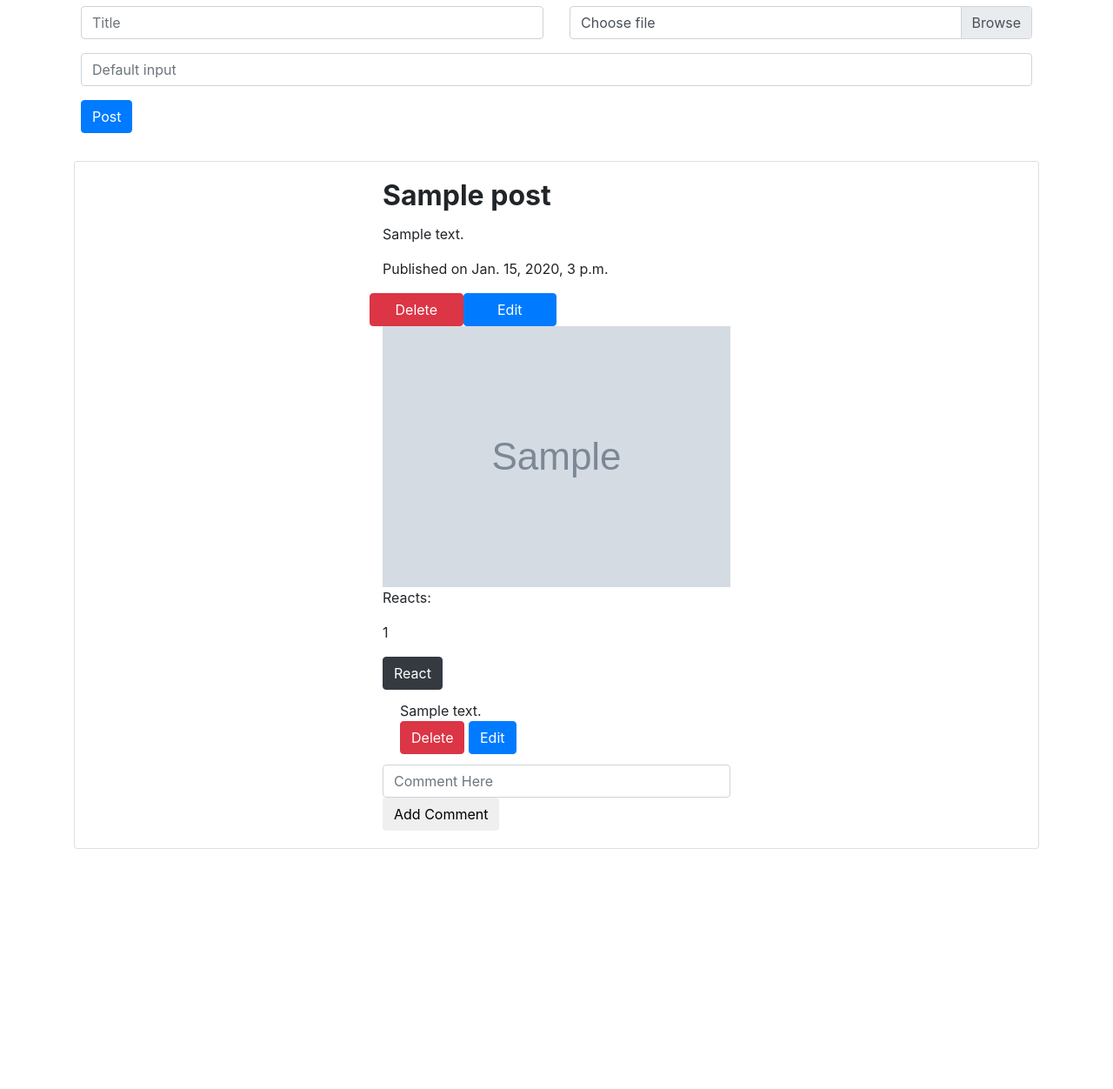
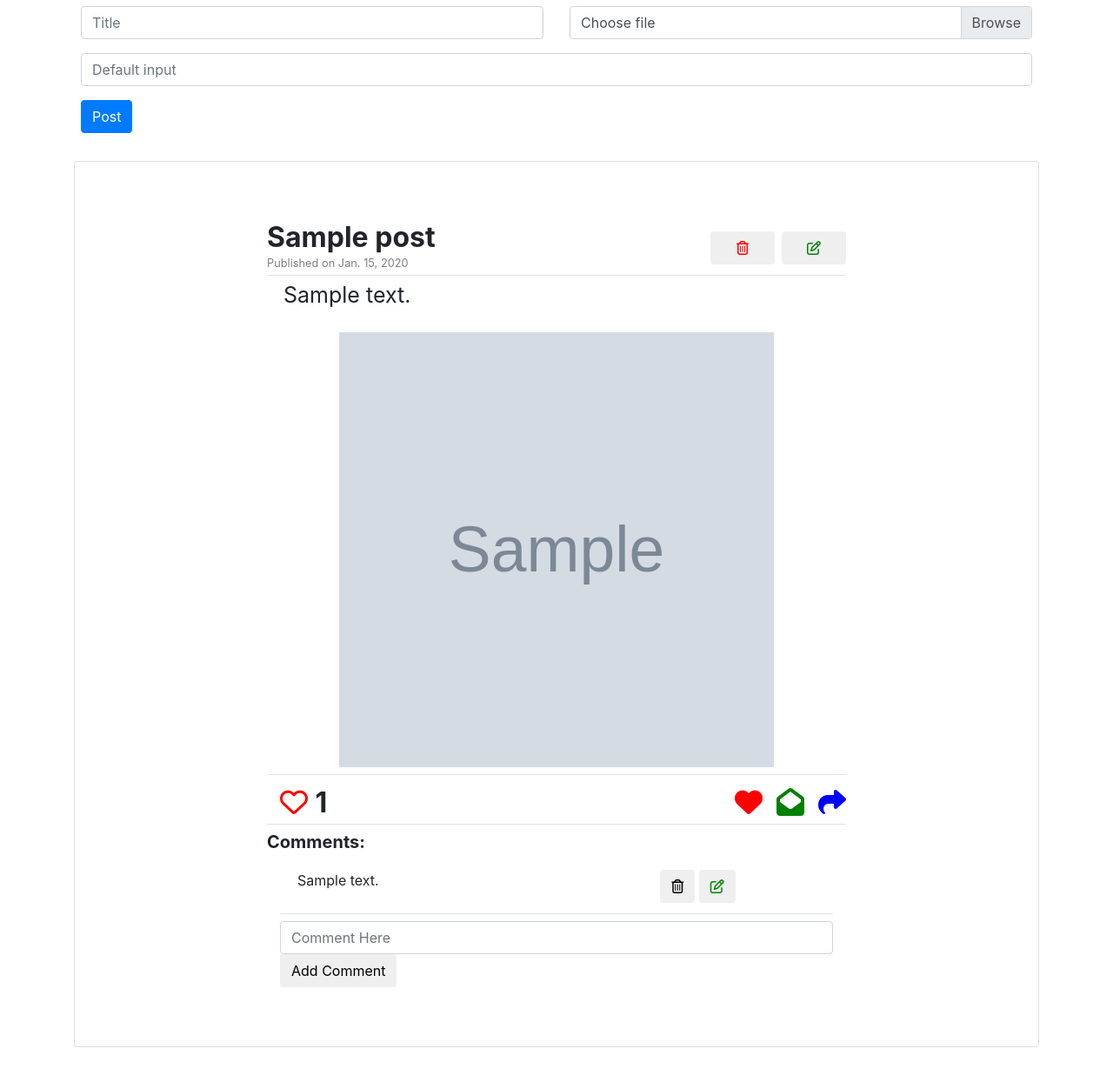
Before and after one commit to mankhokhar/djangoCrud, a Django app: page / in a window 1280 px wide. Shown: the part 143-1395 px from the top of the page at 87% size. Before the commit the page ends 1119 px from the top, so only its background shows below. Run offline with Django 3.2, Linux system fonts and the light colour scheme; tables that the repository leaves empty hold one stand-in row (values such as "Sample post"); grey boxes marked "Sample" are stand-in pictures; some libraries are stand-ins or nearby versions.

Commit message:
Improved UI

```diff
--- a/posts/templates/posts/comment.html
+++ b/posts/templates/posts/comment.html
@@ -1,8 +1,18 @@
-<li id="comment_{{ comment.id }}" class="list-group-item"> <div id="comment_{{ comment.id }}_text"> {{comment.comment_text}} </div>
-    <button class="btn btn-danger delete_comment">Delete</button>
-    <button class="btn btn-primary" id="hideShow" type="button" data-toggle="collapse" data-target="#commentEditForm{{ comment.id }}" aria-expanded="false" aria-controls="commentEdit{{comment.id}}">
-        Edit
+<li id="comment_{{ comment.id }}" class="list-group-item comment mb-2 border-bottom" style="border-top:0px">
+    <div class="row ">
+        <div class="col-md-8">
+            <div id="comment_{{ comment.id }}_text"> {{comment.comment_text}} </div>
+        </div>
+        <div class="col-md-4">
+            <div class=" justify-content-end">
+            <button class="btn delete_comment"><i class="far fa-trash-alt icon-large"></i> </button>
+            <button class="btn" id="hideShow" type="button" data-toggle="collapse" data-target="#commentEditForm{{ comment.id }}" aria-expanded="false" aria-controls="commentEdit{{comment.id}}">
+                <i class="far fa-edit" style="color:green"></i>
             </button>
+            </div>
+        </div>
+    </div>
+    <div class="row">
         <div class="collapse" id="commentEditForm{{ comment.id }}">
             <form method="post" class="comment_edit_form" id="commentEdit{{ comment.id }}" action="{% url 'posts:update_comment' %}">
                 {% csrf_token %}
@@ -10,4 +20,5 @@
                 <button type="submit" class="btn btn-success">Update</button>
             </form>
         </div>
+    </div>
 </li>
--- /dev/null
+++ b/posts/templates/posts/list_view.html
@@ -0,0 +1,3 @@
+{% for post in posts_list %}
+{% include 'posts/post_template.html' %}
+{% endfor %}
--- a/posts/templates/posts/post.html
+++ /dev/null
@@ -1,56 +0,0 @@
-{% for post in posts_list %}
-<div id="Post{{ post.id }}" class="post">
-    <div class="card mr-auto">
-        <div class="card-body align-self-center">
-        <div class="align-self-center outline-black">
-                <h2 class="card-title font-weight-bold" id="title"> {{ post.title }} </h2>
-                <p class="card-text" id="description"> {{ post.description }} </p>
-                <p>Published on {{ post.pub_date }}</p>
-                <div class="row ">
-                    <button class="btn btn-danger col-3 delete_post" id="delete_post">Delete</button>
-                    <button class="btn btn-primary col-3" id="hideShow" type="button" data-toggle="collapse" data-target="#postEditForm{{ post.id }}" aria-expanded="false" aria-controls="postEdit{{post.id}}">
-                        Edit
-                    </button>
-                </div>
-                <div class="row">
-                    <div class="collapse" id="postEditForm{{ post.id }}">
-                        <form method="post" class="post_edit_form" id="postEdit{{ post.id }}" action="{% url 'posts:update_post' %}">
-                            {% csrf_token %}
-                            <div class="row">
-                                <label for="post_title">Title :</label>
-                                <input type="text" class="form-control" id="post_title" name="post_title" placeholder="New Title Here" value="{{post.title}}">
-                            </div>
-                            <div class="row">
-                                <label for="post_desc">Description :</label>
-                                <input type="text" class="form-control" id="post_desc" name="post_desc" placeholder="New Description Here" value="{{post.description}}">
-                            </div>
-                            <button type="submit" class="btn btn-success">Update</button>
-                        </form>
-                    </div>
-                </div>
-                {% if post.image %}
-                <img src="{{ post.image.url }}">
-                {% endif %}
-                <div class="inline">
-                    <p> Reacts: <div class="num_reacts"> {{ post.reacts }} </div> </p>
-                        <button class="btn btn-dark react_button"> React </button>
-                </div>
-                <div>
-                    <ul class="list-group list-group-flush">
-                    {% for comment in post.comment_set.all %}
-                        {% include 'posts/comment.html' %}
-                    {% endfor %}
-                    </ul>
-                </div>
-                <form method="post" class="comment_add_form" name="comment_form" id="addComment{{ post.id }}" action="{% url 'posts:add_comment' %}">
-                    {% csrf_token %}
-                    {{ comment_form }}
-                    <button type="submit" class="btn">Add Comment</button>
-                </form>
-            </div>
-            </div>
-    </div>
-    <br>
-</div>
-
-{% endfor %}
--- a/posts/templates/posts/post_list.html
+++ b/posts/templates/posts/post_list.html
@@ -7,7 +7,7 @@
 
 <br>
 <div class="posts_list">
-        {% include 'posts/post.html' %}
+        {% include 'posts/list_view.html' %}
 </div>
 <br>
 
--- /dev/null
+++ b/posts/templates/posts/post_template.html
@@ -0,0 +1,93 @@
+<div id="Post{{ post.id }}" class="post">
+    <div class="card mr-auto">
+        <div class="card-body">
+            <div class="row justify-content-center">
+                <div class="col-md-8 p-5">
+                    <div class="row justify-content-between align-items-center border-bottom ">
+                        <div class="col-md-4 mr-auto">
+                            <div class="row mb-0">
+                                <h2 class="card-title font-weight-bold mb-0" id="title"> {{ post.title }}</h2>
+                            </div>
+                            <div class="row mb-1"> <p class="pubDate mb-0">Published on {{ post.pub_date.date }}</p> </div>
+                        </div>
+                        <div class="col-md-4 align-items-center">
+                            <div class="row justify-content-end">
+                                <button class=" col-4 btn delete_post" id="delete_post"><i class="far fa-trash-alt icon-large" style="color:red;"></i>
+                                </button>
+                                <button class="btn col-4 ml-2" id="hideShow" type="button" data-toggle="collapse" data-target="#postEditForm{{ post.id }}" aria-expanded="false" aria-controls="postEdit{{post.id}}">
+                                    <i class="far fa-edit" style="color:green"></i>
+                                </button>
+                            </div>
+                        </div>
+                    </div>
+                    <div class="row m-1 mb-2"> <p class="description" id="description"> {{ post.description }} </p> </div>
+                    <div class="row collapse mb-2 p-3 border rounded post-edit" id="postEditForm{{ post.id }}">
+                        <div class="col">
+                            <form method="post" class="post_edit_form" id="postEdit{{ post.id }}" action="{% url 'posts:update_post' %}">
+                                {% csrf_token %}
+                                <div class="row"><div class="col"> <h5>Edit Post</h5> </div></div>
+                                <div class="row mb-1">
+                                    <div class="col-md-6">
+                                        <label for="post_title">Title :</label>
+                                        <input type="text" class="form-control" id="post_title" name="post_title" placeholder="New Title Here" value="{{post.title}}">
+                                    </div>
+                                    <div class="col-md-6">
+                                        <label for="post_desc">Description :</label>
+                                        <input type="text" class="form-control" id="post_desc" name="post_desc" placeholder="New Description Here" value="{{post.description}}">
+                                    </div>
+                                </div>
+                                <div class="row"> <div class="col"> <button type="submit" class="btn btn-success">Update</button> </div> </div>
+                            </form>
+                        </div>
+                    </div>
+                    {% if post.image %}
+                    <div class="row mb-2 pb-2 border-bottom">
+                        <img src="{{ post.image.url }}" class="d-block mx-auto">
+                    </div>
+                    {% endif %}
+                    <div class="row justify-content-between mb-2 border-bottom">
+                        <div class="col-md-4 mr-auto">
+                            <div class="row align-items-center">
+                                <div class="col-sm-3 mr-0">
+                                    <i class="far fa-heart fa-2x" style="color:red"></i>
+                                </div>
+                                <div class="col-sm ml-0 p-0">
+                                    <div class="num_reacts" >{{ post.reacts }} </div>
+                                </div>
+                            </div>
+                        </div>
+                        <div class="col-md-4 align-self-center">
+                            <div class="row justify-content-end">
+                                <a href="javascript:" class="react_button mr-3"> <i class="fas fa-heart fa-2x" style="color:red"></i> </a>
+                                <a href="javascript:" class="react_button mr-3"> <i class="fas fa-envelope-open fa-2x" style="color:green"></i></a>
+                                <a href="javascript:" class="react_button "> <i class="fas fa-share fa-2x" style="color:blue"></i> </a>
+                            </div>
+                        </div>
+                    </div>
+                    <div class="row align-items-center">
+                        <div class="col">
+                            <div class="row">
+                                <h5><b>Comments:</b></h5>
+                            </div>
+                            <div class="row">
+                                <div class="col">
+                                    <ul class="list-group list-group-flush">
+                                        {% for comment in post.comment_set.all %}
+                                            {% include 'posts/comment.html' %}
+                                        {% endfor %}
+                                    </ul>
+                                </div>
+                            </div>
+                        </div>
+                    </div>
+                    <form method="post" class="comment_add_form" name="comment_form" id="addComment{{ post.id }}" action="{% url 'posts:add_comment' %}">
+                        {% csrf_token %}
+                        {{ comment_form }}
+                        <button type="submit" class="btn">Add Comment</button>
+                    </form>
+                </div>
+            </div>
+        </div>
+    </div>
+    <br>
+</div>
--- a/posts/views.py
+++ b/posts/views.py
@@ -33,7 +33,7 @@ def react(request):
 def search_post(request):
     query_parameter = request.GET['q']
     posts = Post.objects.filter(title__icontains=query_parameter).order_by('-pub_date')
-    html = render_to_string('posts/post.html', {'posts_list': posts, 'comment_form': CommentForm, 'csrf_token': get_token(request)})
+    html = render_to_string('posts/list_view.html', {'posts_list': posts, 'comment_form': CommentForm, 'csrf_token': get_token(request)})
     return HttpResponse(html)
 
 
@@ -81,8 +81,12 @@ def delete_comment(request):
 
 def add_post(request):
     if request.method == 'POST':
-        post = Post.objects.create(title=request.POST['post_title'], image=request.FILES['post_file'],
-                                   description=request.POST['post_desc'])
+        if request.FILES:
+            post = Post.objects.create(title=request.POST['post_title'], image=request.FILES['post_file'],
+                                       description=request.POST['post_desc'])
+        else:
+            post = Post.objects.create(title=request.POST['post_title'],
+                                       description=request.POST['post_desc'])
 
     return HttpResponseRedirect('/')
 
--- a/static/scripts/main.js
+++ b/static/scripts/main.js
@@ -58,7 +58,7 @@ function add_comment_handler(event){
 function delete_comment_handler(event){
     let confirmation = confirm("DO YOU WANT TO DELETE THIS COMMENT?")
     if (confirmation){
-    let comment_id = parseInt($(this).parent().attr('id').match(/[0-9]+/)[0]);
+    let comment_id = parseInt($(this).parents('.comment').attr('id').match(/[0-9]+/)[0]);
     serverRequestControl(this,method='GET',url='/delete_comment/',
     id=comment_id, data={'comment_id': comment_id}, callback= delete_comment)
     }
@@ -78,6 +78,7 @@ function edit_comment(comment_id, json){
 
 function add_comment(post_id, json){
     $(`#Post${post_id} .list-group`).append(json.html_view);
+    console.log(json.html_view)
     $(`#comment_${json.comment_id} .delete_comment`).on('click', delete_comment_handler)
     $(`#comment_${json.comment_id} .comment_edit_form`).on('submit', edit_comment_handler)
 }
--- /dev/null
+++ b/static/styles/styles.css
@@ -0,0 +1,27 @@
+.pubDate{
+    color: gray;
+    font-size: 0.8rem
+}
+
+.post-edit{
+    background:#f0f0f0;
+}
+
+.post-edit h5{
+    font-weight:bold;
+}
+
+img{
+    width:500px;
+    height:500px;
+    object-fit: cover;
+}
+
+.num_reacts{
+    font-weight: bold;
+    font-size: 2rem;
+}
+
+.description{
+    font-size: 25px;
+}
--- a/templates/base.html
+++ b/templates/base.html
@@ -4,12 +4,15 @@
     <Title>App Name</Title>
 
     <link rel="stylesheet" href="https://maxcdn.bootstrapcdn.com/bootstrap/4.0.0/css/bootstrap.min.css" integrity="sha384-Gn5384xqQ1aoWXA+058RXPxPg6fy4IWvTNh0E263XmFcJlSAwiGgFAW/dAiS6JXm" crossorigin="anonymous">
+    <script src="https://kit.fontawesome.com/7f593e82f7.js" crossorigin="anonymous"></script>
+
     <script src="https://code.jquery.com/jquery-3.3.1.min.js"></script>
     <script src="https://cdnjs.cloudflare.com/ajax/libs/popper.js/1.14.6/umd/popper.min.js" integrity="sha384-wHAiFfRlMFy6i5SRaxvfOCifBUQy1xHdJ/yoi7FRNXMRBu5WHdZYu1hA6ZOblgut" crossorigin="anonymous"></script>
     <script src="https://stackpath.bootstrapcdn.com/bootstrap/4.2.1/js/bootstrap.min.js" integrity="sha384-B0UglyR+jN6CkvvICOB2joaf5I4l3gm9GU6Hc1og6Ls7i6U/mkkaduKaBhlAXv9k" crossorigin="anonymous"></script>
     <script src="https://cdn.jsdelivr.net/npm/js-cookie@2/src/js.cookie.min.js"></script>
     {% load static %}
     <script src="static/scripts/main.js"></script>
+    <link rel="stylesheet" href="static/styles/styles.css"></link>
 
 </head>
 <body>
```
Lines whose indentation alone changed are shown as unchanged.
